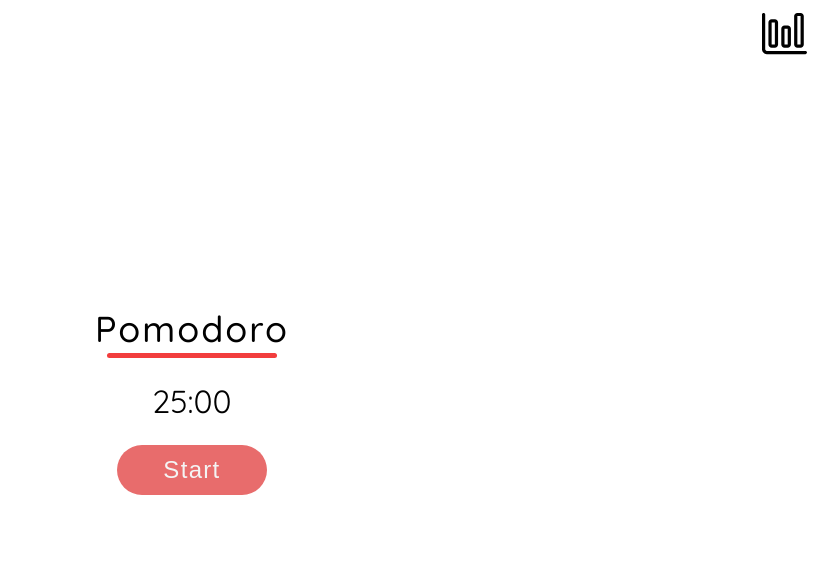
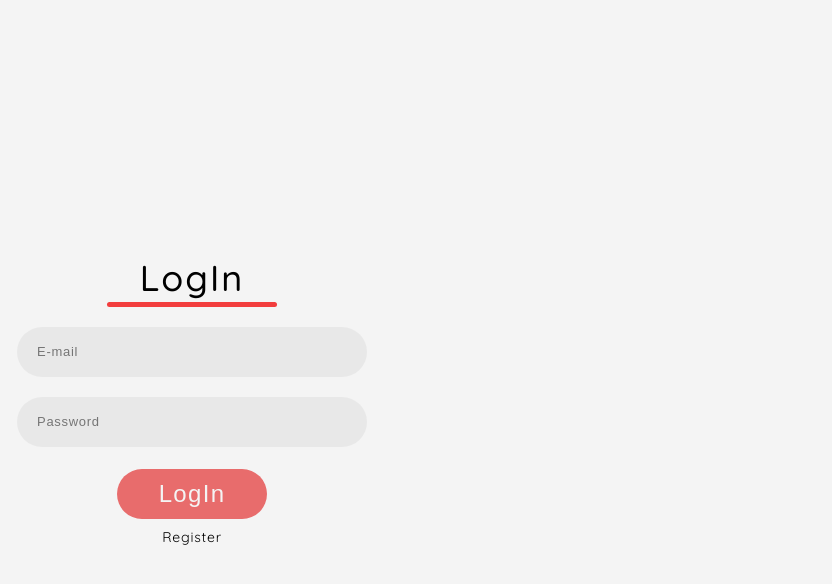
Before and after one commit to VladyslavHimself/PomodoroApp, a React (Create React App) app: page / in a window 1280 px wide. Shown: the top 584 px of the page, without its empty margins (448-1280 px from the left). Built offline with nearby package versions, Linux system fonts and the light colour scheme.

Commit message:
delegated to login component, data from inputs

```diff
--- a/src/components/App/App.tsx
+++ b/src/components/App/App.tsx
@@ -9,7 +9,7 @@ import {Statistics} from '../Statistics/Statistics';
 const App = () => (
   <Router>
     <Switch>
-      <Route exact path='/' component={Pomodoro} />
+      <Route exact path='/' component={Login} />
       <Route path='/login' component={Login} />
       <Route path='/register' component={Register} />
       <Route path='/pomodoro' component={Pomodoro} />
--- a/src/components/Login/Login.tsx
+++ b/src/components/Login/Login.tsx
@@ -1,4 +1,4 @@
-import React from 'react';
+import React, {useRef, useState} from 'react';
 import classes from "./login.module.scss";
 import Header from "../Ui/Header/Header";
 import {Input} from "../Ui/Input/Input";
@@ -7,13 +7,21 @@ import Button from "../Ui/Button/Button";
 import {Link} from "react-router-dom";
 
 function Login() {
+
+  const [authData, setAuthData] = useState({
+    email: '',
+    password: '',
+  });
+
+  console.log(authData);
+
   return (
     <div className={classes.login}>
       <div className={classes.form}>
         <Header title='LogIn'/>
         <div className={classes['input-field']}>
-          <Input inputType={'text'} placeholder={'E-mail'}/>
-          <Input inputType={'password'} placeholder={'Password'}/>
+          <Input authType='email' inputType={'text'} placeholder={'E-mail'} inputData={authData} changeInputData={setAuthData}/>
+          <Input authType='password' inputType={'password'} placeholder={'Password'} inputData={authData} changeInputData={setAuthData}/>
         </div>
         <div className={classes.buttons}>
           <Button value={'LogIn'}/>
--- a/src/components/Register/Register.tsx
+++ b/src/components/Register/Register.tsx
@@ -1,18 +1,23 @@
-import React from 'react';
+import React, {useState} from 'react';
 
 import classes from './register.module.scss';
 import Header from "../Ui/Header/Header";
 import {Input} from "../Ui/Input/Input";
 import Button from "../Ui/Button/Button";
 
-export const Register = () => (
+type Props = {
+
+}
+
+export const Register = (props: Props) => {
+  return (
     <div className={classes.register}>
       <div className={classes.form}>
         <Header title={'Register'} />
 
         <div className={classes['input-field']}>
-          <Input inputType={'text'} placeholder={'E-mail'} />
-          <Input inputType={'text'} placeholder={'Password'} />
+          <Input authType='email' inputType={'text'} placeholder={'E-mail'} />
+          <Input authType='password' inputType={'text'} placeholder={'Password'} />
         </div>
 
         <div className={classes.buttons}>
@@ -21,3 +26,4 @@ export const Register = () => (
       </div>
     </div>
   );
+}
--- a/src/components/Ui/Input/Input.tsx
+++ b/src/components/Ui/Input/Input.tsx
@@ -1,14 +1,44 @@
-// @flow
 import * as React from 'react';
 import classes from "./input.module.scss";
+import {useState} from "react";
+import firebase from "firebase/compat";
 
 type Props = {
   inputType: string,
-  placeholder: string
+  placeholder: string,
+  inputData?: object,
+  changeInputData?: any,
+  authType: 'password' | 'email'
 };
 
-export const Input = (props: Props) => (
-  <div>
-    <input type={props.placeholder} className={classes.input} placeholder={props.placeholder}/>
-  </div>
-);
+export const Input = (props: Props) => {
+
+  const { changeInputData, inputData } = props;
+
+  const changeInputHandler = (e: React.ChangeEvent<HTMLInputElement>) : void => {
+
+    if (props.authType === 'email') {
+      changeInputData({
+        ...inputData,
+        email: e.target.value,
+      });
+    } else if (props.authType === 'password') {
+      changeInputData({
+        ...inputData,
+        password: e.target.value,
+      });
+    }
+
+  };
+
+  return (
+    <div>
+      <input
+        type={props.placeholder}
+        className={classes.input}
+        placeholder={props.placeholder}
+        onChange={(e) => changeInputHandler(e)}
+      />
+    </div>
+  );
+};
```
Also changed, not shown: src/firebase-config.js (added, +16 -0 lines).
